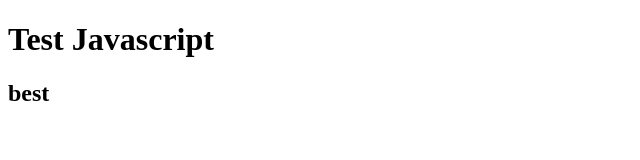
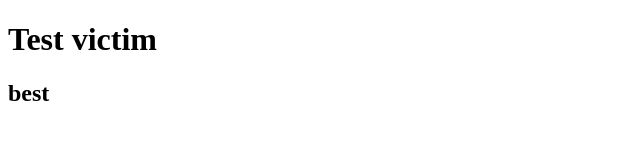
Before and after one commit to jamsrayvictim1/test-vuln-app, a plain HTML site: page index.html in a window 1280 px wide. Shown: the whole page, without its empty margins (0-640 px from the left). Drawn offline with Linux system fonts and the light colour scheme.

Commit message:
Update index.html

```diff
--- a/index.html
+++ b/index.html
@@ -6,7 +6,7 @@
     <title>Document</title>
 </head>
 <body>
-  <h1>Test Javascript</h1>
+  <h1>Test victim</h1>
   <h2>best</h2>
   <script src="index.js"></script>
 </body>
```
